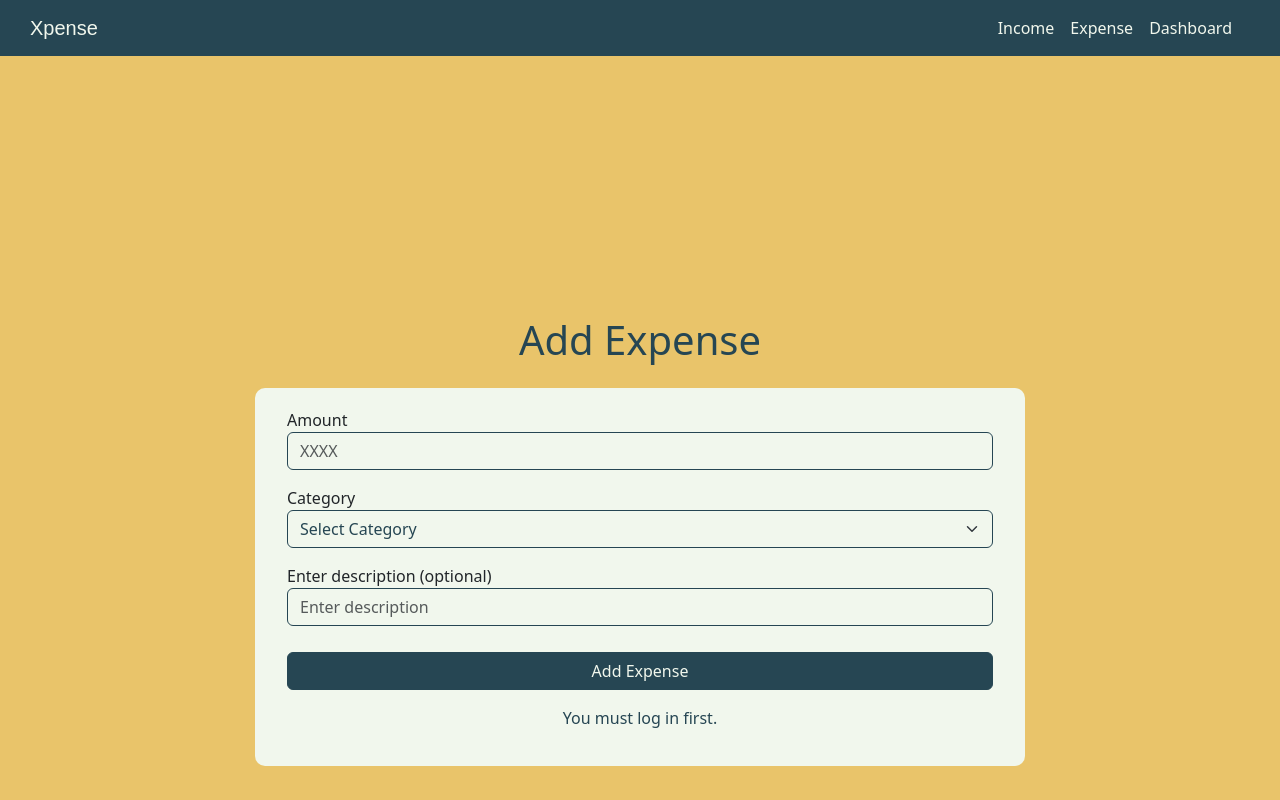
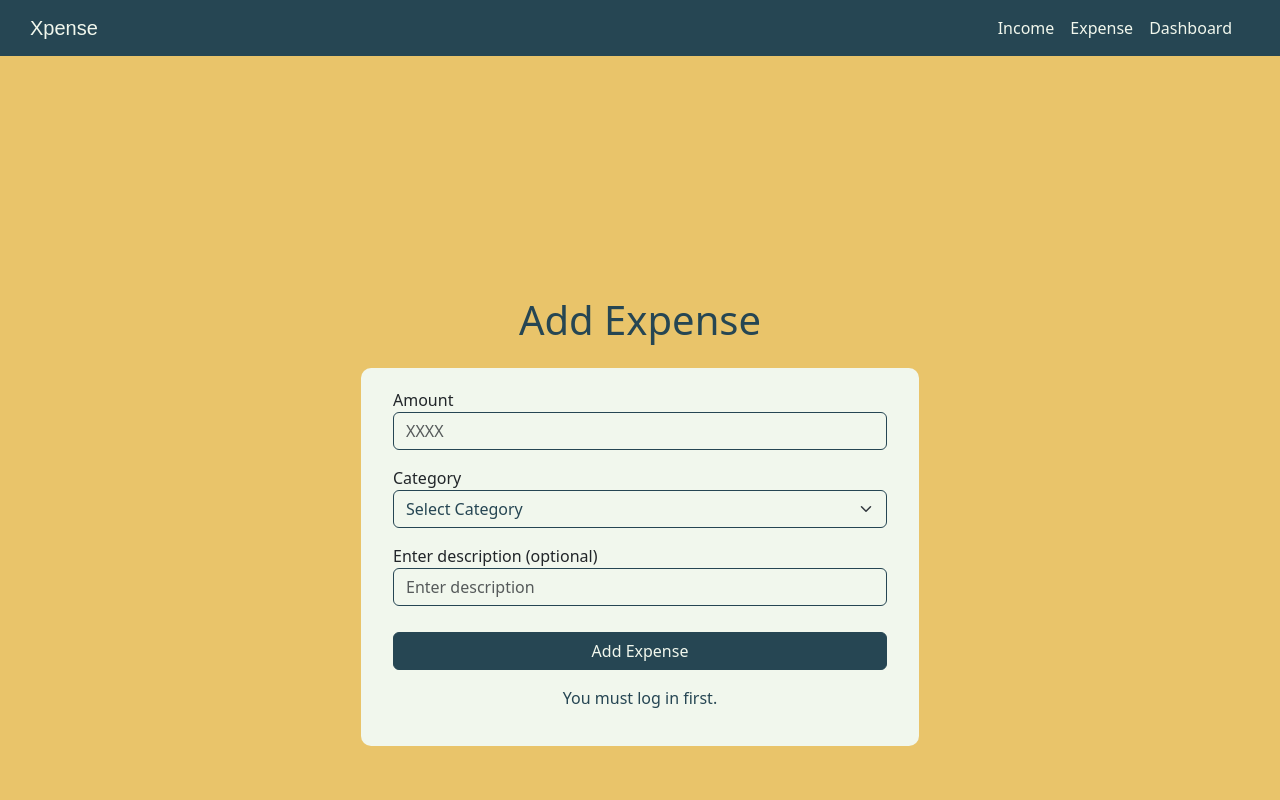
Before and after one commit to Shyam-Works/Xpense, a Next.js app: page /home/expense in a window 1280 px wide. Shown: the top 800 px of the page. Built offline with nearby package versions, Linux system fonts and the light colour scheme; a web font is replaced by a local one.

Commit message:
Update expense.js

```diff
--- a/src/pages/home/expense.js
+++ b/src/pages/home/expense.js
@@ -192,7 +192,7 @@ export default function Expense() {
         style={{
           minHeight: "50vh",
           width: "100%",
-          padding: "20px",
+          // padding: "20px",
         }}
       >
         <h1
@@ -203,7 +203,7 @@ export default function Expense() {
         </h1>
 
         {/* Add Expense Form */}
-        <div className="row justify-content-center" style={{backgroundColor: "#f1f7ed", width: "70%", padding: "20px", borderRadius: "10px"}}>
+        <div className="row justify-content-center" style={{backgroundColor: "#f1f7ed", width: "50%", padding: "20px", borderRadius: "10px", minWidth: "350px"}}>
           <div className="col-12">
             {" "}
             {/* Add col-12 for full width */}
```
